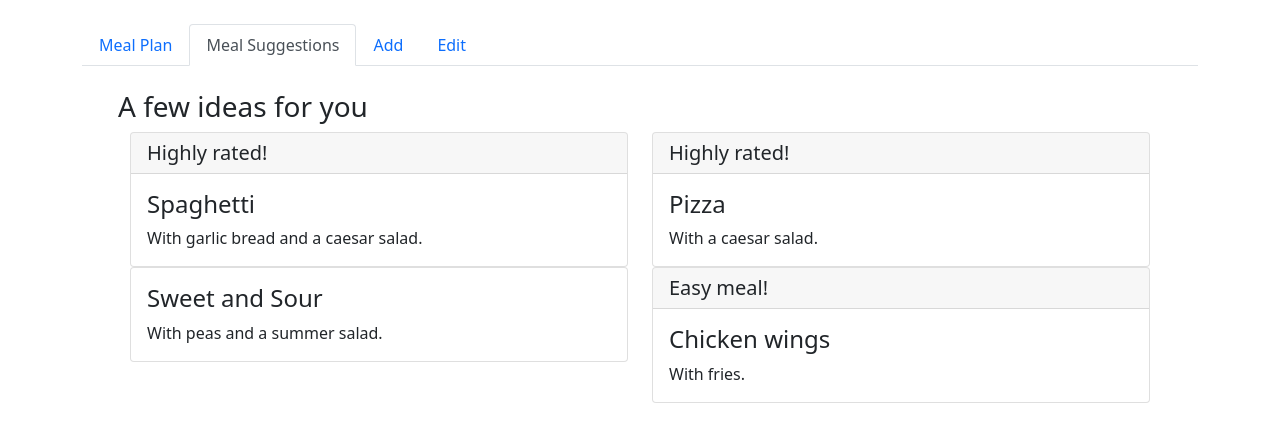
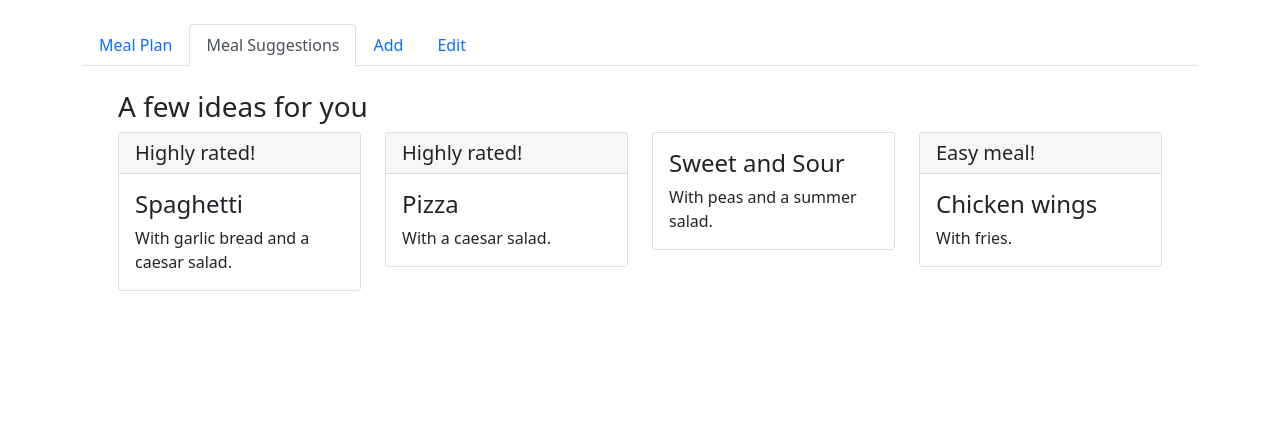
Before and after one commit to stevenkandres/mealplanner, a plain HTML site: page index.html in a window 1280 px wide. Both pictures are taken after a click on the button "Meal Suggestions". Drawn offline with nearby package versions, Linux system fonts and the light colour scheme.

Commit message:
Some layout changes for the meal cards.

```diff
--- a/index.html
+++ b/index.html
@@ -43,9 +43,8 @@
                 <div class="container-fluid">
                     <h3>A few ideas for you</h3>
 
-                    <div class="container-fluid">
-                        <div class="row">
-                            <div class="col-sm-6">
+                    <div class="row g-4">
+                        <div class="col-sm-6 col-md-4 col-lg-3">
                             <div class="card">
                                 <h5 class="card-header">Highly rated!</h5>
                                 <div class="card-body">
@@ -54,7 +53,7 @@
                                 </div>
                             </div>
                         </div>
-                            <div class="col-sm-6">
+                        <div class="col-sm- col-md-4 col-lg-3">
                             <div class="card">
                                 <h5 class="card-header">Highly rated!</h5>
                                 <div class="card-body">
@@ -63,7 +62,7 @@
                                 </div>
                             </div>
                         </div>
-                            <div class="col-sm-6">
+                        <div class="col-sm- col-md-4 col-lg-3">
                             <div class="card">
                                 <div class="card-body">
                                     <h4 class="card-title">Sweet and Sour</h4>
@@ -71,7 +70,7 @@
                                 </div>
                             </div>
                         </div>
-                            <div class="col-sm-6">
+                        <div class="col-sm- col-md-4 col-lg-3">
                             <div class="card">
                                 <h5 class="card-header">Easy meal!</h5>
                                 <div class="card-body">
@@ -82,12 +81,11 @@
                         </div>
                     </div>
                 </div>
-
-                </div>
             </div>
 
             <!-- ADD A MEAL COMPONENT -->
             <div class="tab-pane m-4" id="add">
+                <div class="container-fluid">
                     <h3>Add a meal component</h3>
                     <form action="#">
                         <div class="my-3">
@@ -107,9 +105,11 @@
                         <button type="submit" class="btn btn-primary">Submit</button>
                     </form>
                 </div>
+            </div>
 
             <!-- EDIT A MEAL COMPONENT -->
             <div class="tab-pane m-4" id="edit">
+                <div class="container-fluid">
                     <h3>Edit a meal component</h3>
                     <form action="#">
                         <div class="my-3">
@@ -145,6 +145,7 @@
                 </div>
             </div>
         </div>
+    </div>
 
 
     <script src="https://cdn.jsdelivr.net/npm/bootstrap@5.0.2/dist/js/bootstrap.bundle.min.js" integrity="sha384-MrcW6ZMFYlzcLA8Nl+NtUVF0sA7MsXsP1UyJoMp4YLEuNSfAP+JcXn/tWtIaxVXM" crossorigin="anonymous"></script>
```
Lines whose indentation alone changed are shown as unchanged.
